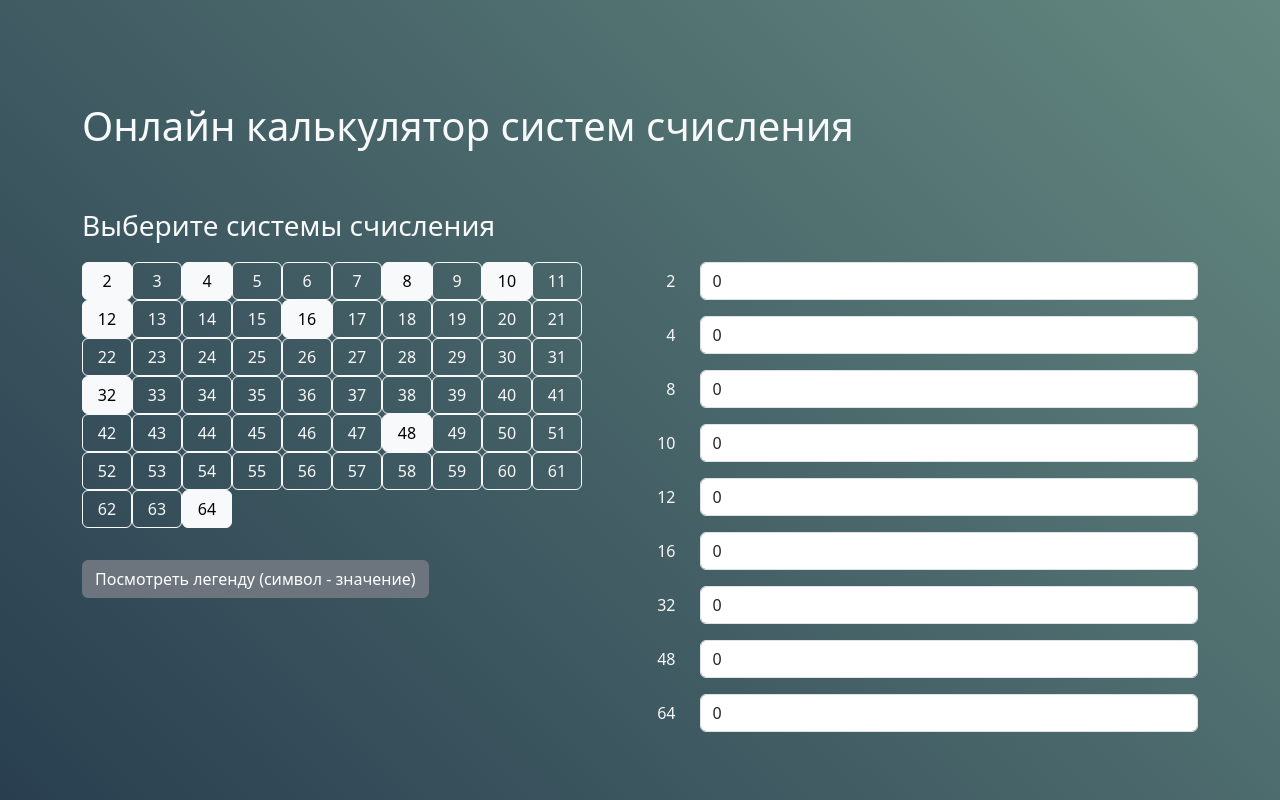
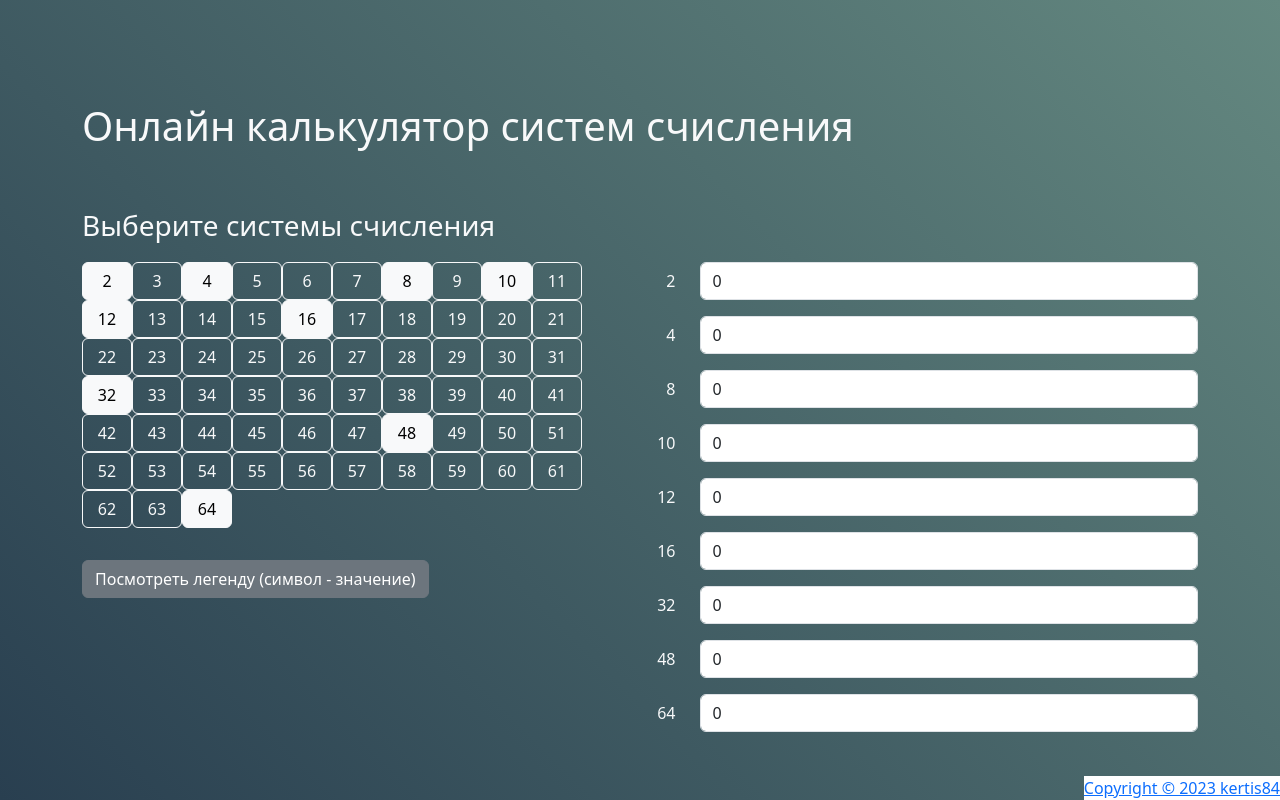
Before and after one commit to kertis84/radix-converter, a Vue app: page / in a window 1280 px wide. Built offline with nearby package versions, Linux system fonts and the light colour scheme.

Commit message:
Copyright

```diff
--- a/src/App.vue
+++ b/src/App.vue
@@ -12,6 +12,7 @@
             </div>
         </div>
     </div>
+    <div class="copyright"><a href="https://github.com/kertis84/radix-converter/blob/main/LICENSE">Copyright &copy; 2023 kertis84</a></div>
 </template>
 
 <script setup lang="ts">
@@ -31,6 +32,12 @@ const toggleRadix = (radix: number) => {
 </script>
 
 <style scoped>
+.copyright {
+    position: fixed;
+    right: 0;
+    bottom: 0;
+    background-color: white;
+}
 @media (min-width: 768px) {
     .scrollable {
         max-height: 65vh;
```
